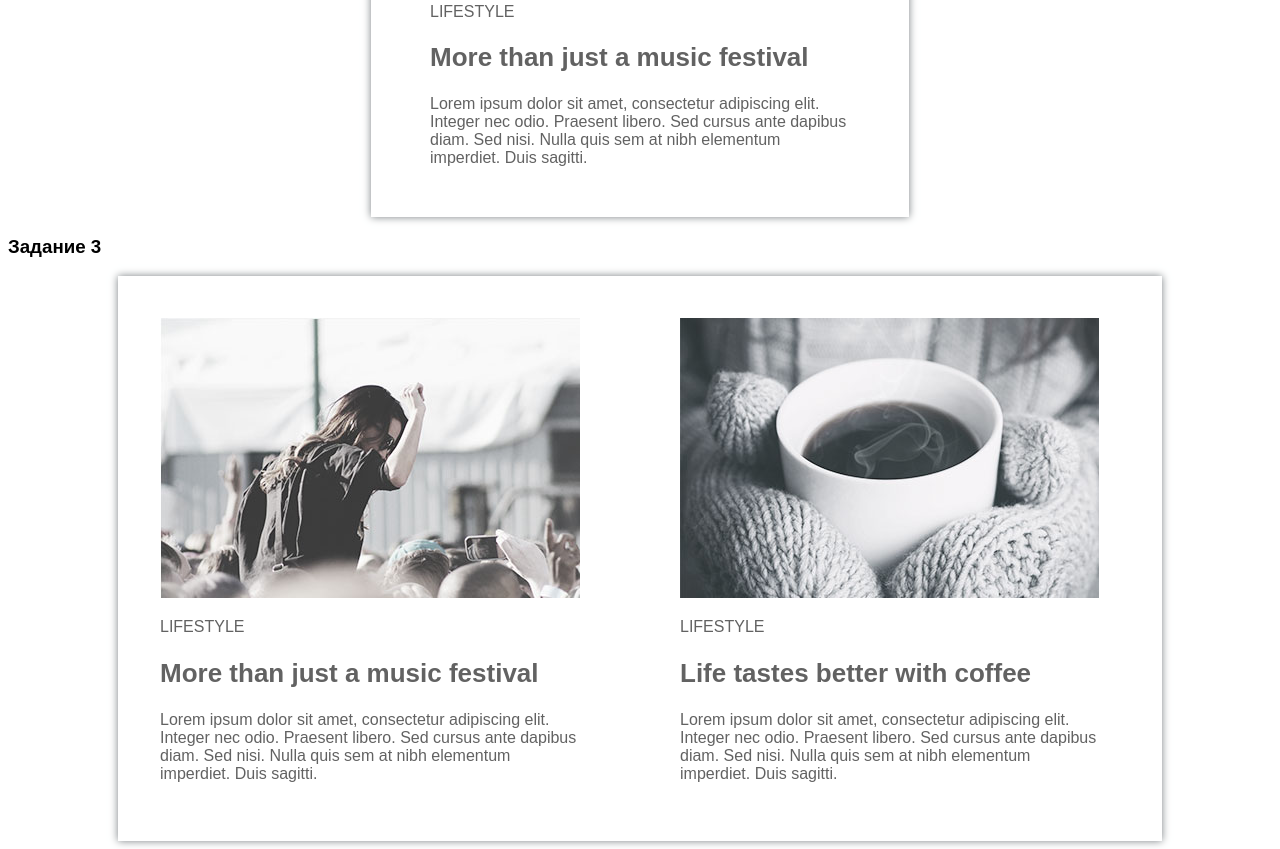
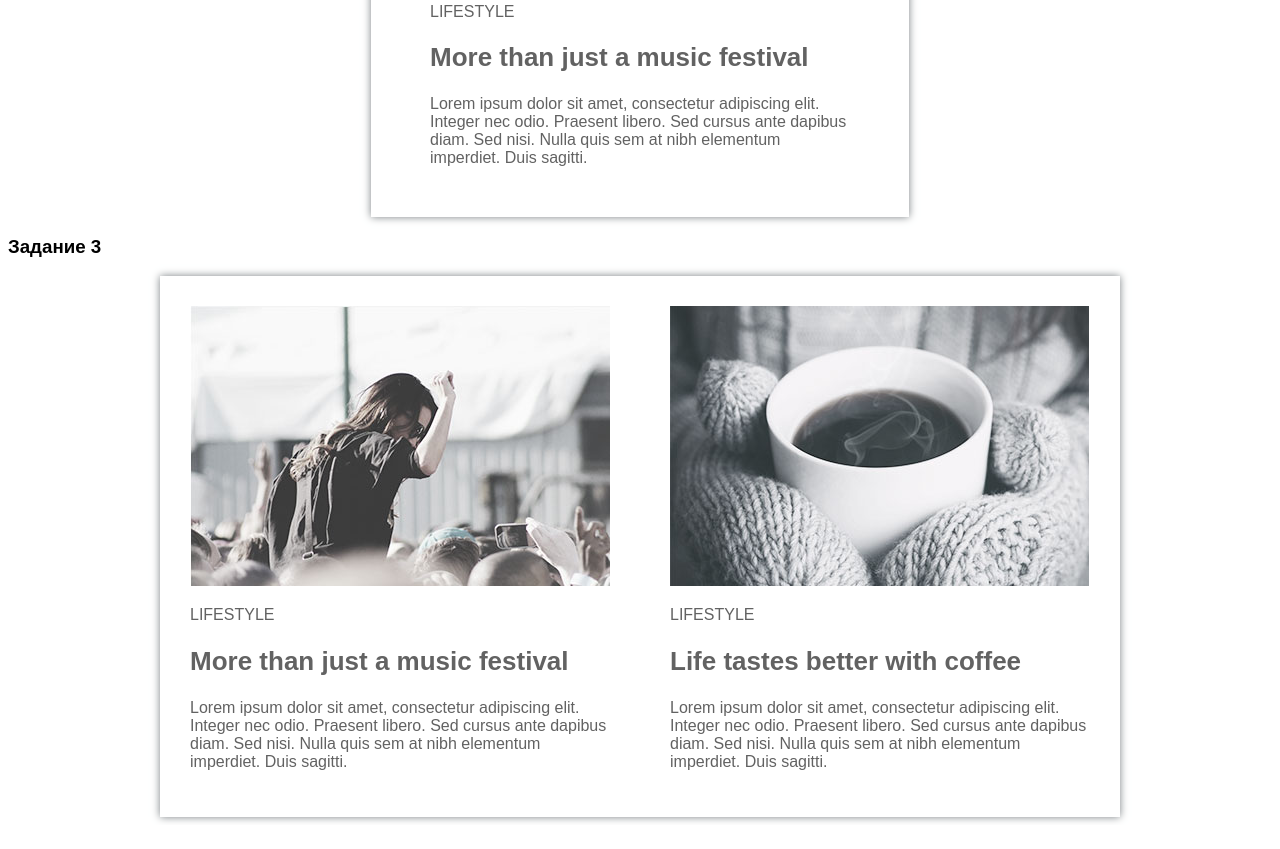
Before and after one commit to MyroslavaMaksymenko/goit-fe-course, a plain HTML site: page additional_tasks/module_3/index.html in a window 1280 px wide. Shown: the part 486-1335 px from the top of the page. After the commit the page ends 1311 px from the top, so only its background shows below. Drawn offline with Linux system fonts and the light colour scheme; a script that the page names is missing.

Commit message:
final corrections

```diff
--- a/additional_tasks/module_3/css/style.css
+++ b/additional_tasks/module_3/css/style.css
@@ -50,9 +50,10 @@ h2{
 .wrapper-task3{
   max-width:960px;
   margin:0 auto;
-  padding:42px;
+  padding:30px;
   color:#626262;
   box-shadow: 0px 0px 8px 0px #7b8084;
+  box-sizing: border-box;
 }
 .list{
   margin:0;
@@ -61,11 +62,11 @@ h2{
 }
 .element {
   display: inline-block;
-  max-width:420px;
+  width:420px;
   /*margin: 0 auto;*/
   color:#626262;
   font-size: 16px;
-  margin-right: 100px;
+  margin-right: 60px;
  }
 
  .element:nth-child(2n) {
```
